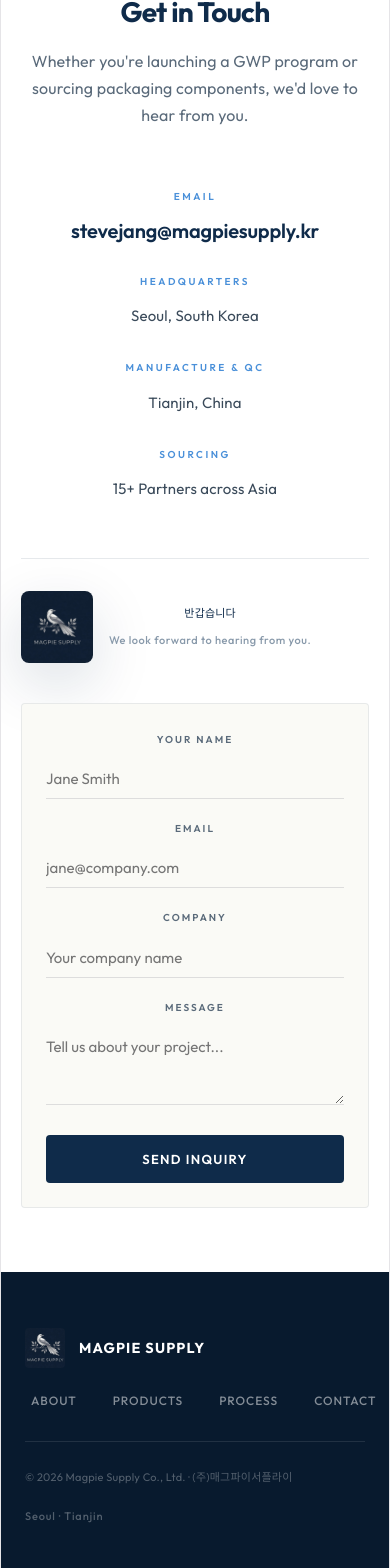
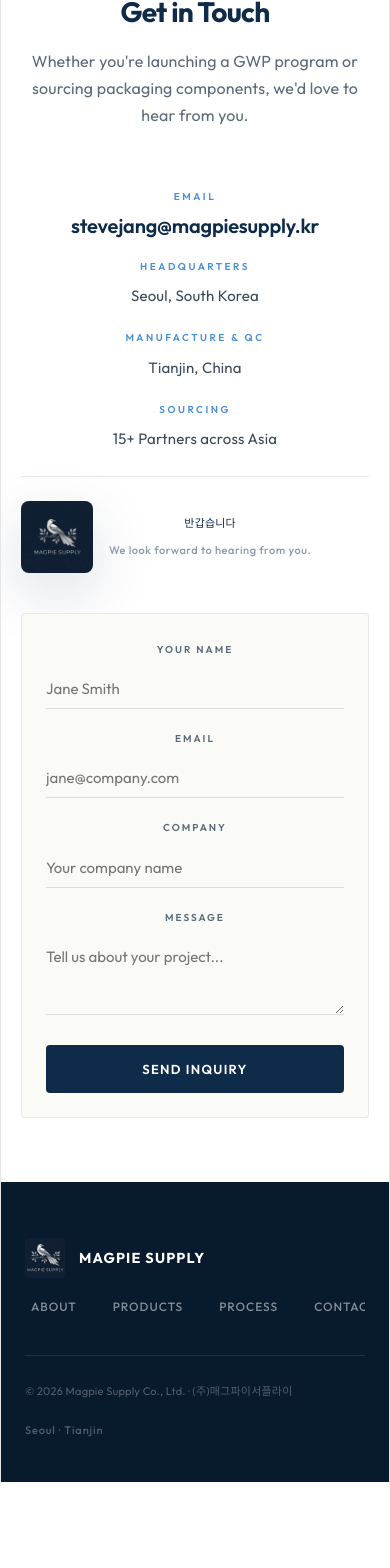
Before and after one commit to magpiesupply5/magpie-supply, a React (Vite) app: page / in a window 390 px wide. Shown: the part 5106-6674 px from the top of the page. After the commit the page ends 6588 px from the top, so only its background shows below. Built offline with nearby package versions, Linux system fonts and the light colour scheme; a web font is replaced by a local one.

Commit message:
Tighten contact spacing, scrollable footer menu

```diff
--- a/src/App.jsx
+++ b/src/App.jsx
@@ -1034,14 +1034,14 @@ const MagpieSupply = () => {
 
           <div style={{ display: "grid", gridTemplateColumns: isMobile ? "1fr" : "1fr 1.3fr", gap: isMobile ? 40 : 60, marginTop: isMobile ? 40 : 56 }}>
             <div>
-              <div style={{ marginBottom: 28 }}>
+              <div style={{ marginBottom: 18 }}>
                 <div
                   style={{
                     fontSize: 10,
                     fontWeight: 600,
                     letterSpacing: "0.25em",
                     color: "#4A90D9",
-                    marginBottom: 10,
+                    marginBottom: 5,
                     textTransform: "uppercase",
                   }}
                 >
@@ -1051,14 +1051,14 @@ const MagpieSupply = () => {
                   stevejang@magpiesupply.kr
                 </div>
               </div>
-              <div style={{ marginBottom: 28 }}>
+              <div style={{ marginBottom: 18 }}>
                 <div
                   style={{
                     fontSize: 10,
                     fontWeight: 600,
                     letterSpacing: "0.25em",
                     color: "#4A90D9",
-                    marginBottom: 10,
+                    marginBottom: 5,
                     textTransform: "uppercase",
                   }}
                 >
@@ -1068,14 +1068,14 @@ const MagpieSupply = () => {
                   Seoul, South Korea
                 </div>
               </div>
-              <div style={{ marginBottom: 28 }}>
+              <div style={{ marginBottom: 18 }}>
                 <div
                   style={{
                     fontSize: 10,
                     fontWeight: 600,
                     letterSpacing: "0.25em",
                     color: "#4A90D9",
-                    marginBottom: 10,
+                    marginBottom: 5,
                     textTransform: "uppercase",
                   }}
                 >
@@ -1085,14 +1085,14 @@ const MagpieSupply = () => {
                   Tianjin, China
                 </div>
               </div>
-              <div style={{ marginBottom: 28 }}>
+              <div style={{ marginBottom: 18 }}>
                 <div
                   style={{
                     fontSize: 10,
                     fontWeight: 600,
                     letterSpacing: "0.25em",
                     color: "#4A90D9",
-                    marginBottom: 10,
+                    marginBottom: 5,
                     textTransform: "uppercase",
                   }}
                 >
@@ -1105,8 +1105,8 @@ const MagpieSupply = () => {
 
               <div
                 style={{
-                  marginTop: 56,
-                  paddingTop: 32,
+                  marginTop: isMobile ? 24 : 28,
+                  paddingTop: 24,
                   borderTop: "1px solid rgba(15,43,74,0.1)",
                   display: "flex",
                   alignItems: "center",
@@ -1242,16 +1242,26 @@ const MagpieSupply = () => {
           <div
             style={{
               display: "flex",
+              flexDirection: isMobile ? "column" : "row",
               justifyContent: "space-between",
-              alignItems: "center",
+              alignItems: isMobile ? "flex-start" : "center",
               flexWrap: "wrap",
-              gap: 24,
+              gap: isMobile ? 20 : 24,
               paddingBottom: 32,
               borderBottom: "1px solid rgba(255,255,255,0.1)",
             }}
           >
             <MagpieLogo size={40} light />
-            <div style={{ display: "flex", gap: 24 }}>
+            <div
+              style={{
+                display: "flex",
+                gap: 24,
+                overflowX: isMobile ? "auto" : "visible",
+                width: isMobile ? "100%" : "auto",
+                WebkitOverflowScrolling: "touch",
+                paddingBottom: isMobile ? 8 : 0,
+              }}
+            >
               {navItems.map((item) => (
                 <button
                   key={item.id}
@@ -1266,6 +1276,8 @@ const MagpieSupply = () => {
                     cursor: "pointer",
                     textTransform: "uppercase",
                     fontFamily: BASE_FONT,
+                    whiteSpace: "nowrap",
+                    flexShrink: 0,
                   }}
                 >
                   {item.label}
```
